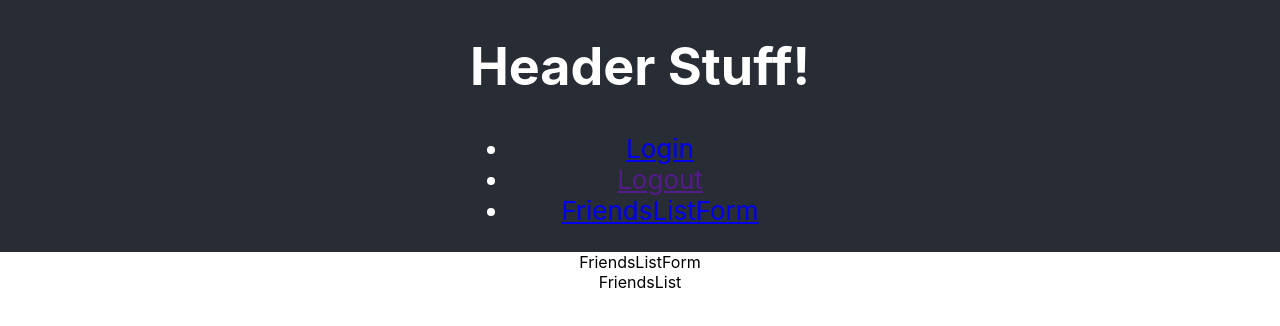
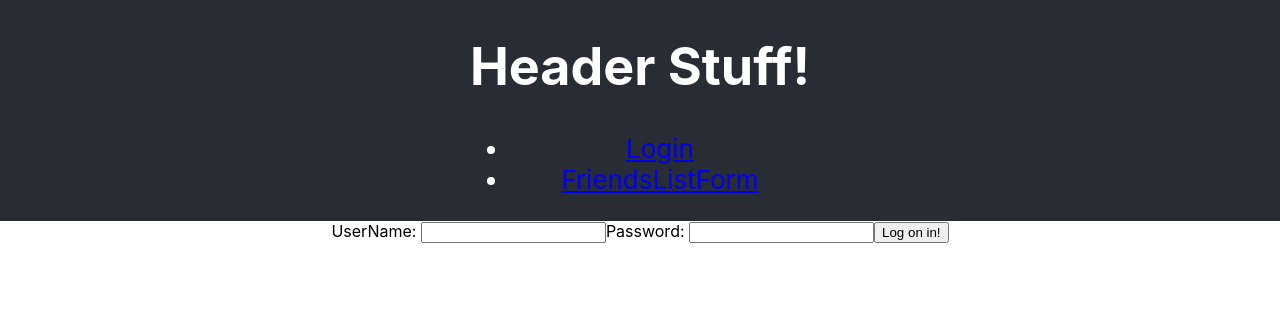
Before and after one commit to bloominstituteoftechnology/web-module-project-client-auth, a React (Create React App) app in the folder friends/: page /friendsListForm in a window 1280 px wide. Shown: the top 326 px of the page. Built offline with nearby package versions, Linux system fonts and the light colour scheme.

Commit message:
flushing out fetching data

```diff
--- a/friends/src/App.js
+++ b/friends/src/App.js
@@ -3,16 +3,19 @@ import { BrowserRouter as Router, Switch, Route, Link } from 'react-router-dom';
 
 import Login from './components/Login';
 import PrivateRoute from './components/PrivateRoute';
-import {FriendsListForm} from './components/FriendsListForm';
+import FriendsListForm from './components/FriendsListForm';
 
-
+import { axiosWithAuth } from './utils/axiosWithAuth';
 
 import './App.css';
 
 function App() {
 
+
+  //Delete local token not present.
   const logout = () => {
-
+  //   axiosWithAuth()
+  //   .post('/')
   }
 
   return (
@@ -26,9 +29,9 @@ function App() {
               <li>
                 <Link to="/login">Login</Link>
               </li>
-              <li>
+              {/* <li>
                 <Link onClick={logout}>Logout</Link>
-              </li>
+              </li> */}
               <li>
                 <Link to="/friendsListForm">FriendsListForm</Link>
               </li>
@@ -37,8 +40,8 @@ function App() {
         </div>
         </header>
         <Switch>
-          {/* <PrivateRoute exact path='/protected' component={FriendsListForm} /> */}
-          <Route path="/friendsListForm" component={FriendsListForm} />
+          <PrivateRoute exact path='/protected' component={FriendsListForm} />
+          {/* <Route path="/friendsListForm" component={FriendsListForm} /> */}
           <Route path="/login" component={Login} />
           <Route component={Login} />
 
--- a/friends/src/components/FriendsListForm.js
+++ b/friends/src/components/FriendsListForm.js
@@ -1,15 +1,36 @@
 import React from 'react';
+import { axiosWithAuth } from '../utils/axiosWithAuth';
 import {FriendsList} from './FriendsList';
 
 
-export const FriendsListForm = () => {
+ class FriendsListForm extends React.Component {
+     state = {
+         friends: []
+     };
 
+     componentDidMount() {
+         this.getData();
+     }
 
+     getData = () => {
+         axiosWithAuth()
+         .get('/api/friends')
+         .then(res => {
+             console.log(res);
+         })
+         .catch(err => {
+             console.log(err.response)
+         })
+     }
 
+    render(){
         return (
             <div>
                 FriendsListForm
                 <FriendsList />
             </div>
         );
+    }
 };
+
+export default FriendsListForm
--- a/friends/src/components/Login.js
+++ b/friends/src/components/Login.js
@@ -10,17 +10,48 @@ class Login extends React.Component{
     };
 
     handleChange = e => {
-
+        this.setState({
+            credientials: {
+                ...this.state.credientials,
+                [e.target.name]: e.target.value
+            }
+        });
     };
 
     login = e => {
+        e.preventDefault();
+        axios.post('http://localhost:5000/api/login', this.state.credientials)
+        .then(res => {
+            localStorage.setItem('token', res.data.payload)
+            this.props.history.push('./protected')
+        })
+        .catch(err => {
+            console.log(err)
+        })
 
     };
 
     render() {
         return (
         <div>
-            <h2>Login</h2>
+            <form onSubmit={this.login}>
+                <label htmlFor='username'>UserName: </label>
+                <input
+                  type='text'
+                  name='username'
+                  value={this.state.credientials.username}
+                  onChange={this.handleChange}
+                />
+
+                <label htmlFor='password'>Password: </label>
+                <input
+                  type='text'
+                  name='password'
+                  value={this.state.credientials.password}
+                  onChange={this.handleChange}
+                />
+                <button>Log on in!</button>
+            </form>
         </div>
         );
     };
--- a/friends/src/utils/axiosWithAuth.js
+++ b/friends/src/utils/axiosWithAuth.js
@@ -1,5 +1,12 @@
 import axios from 'axios';
 
 export const axiosWithAuth = () => {
+    const token = localStorage.getItem('token')
 
-}
+    return axios.create({
+        baseURL:'http://localhost:5000',
+        headers: {
+            authorization: token
+        }
+    });
+};
```
Lines whose indentation alone changed are shown as unchanged.
